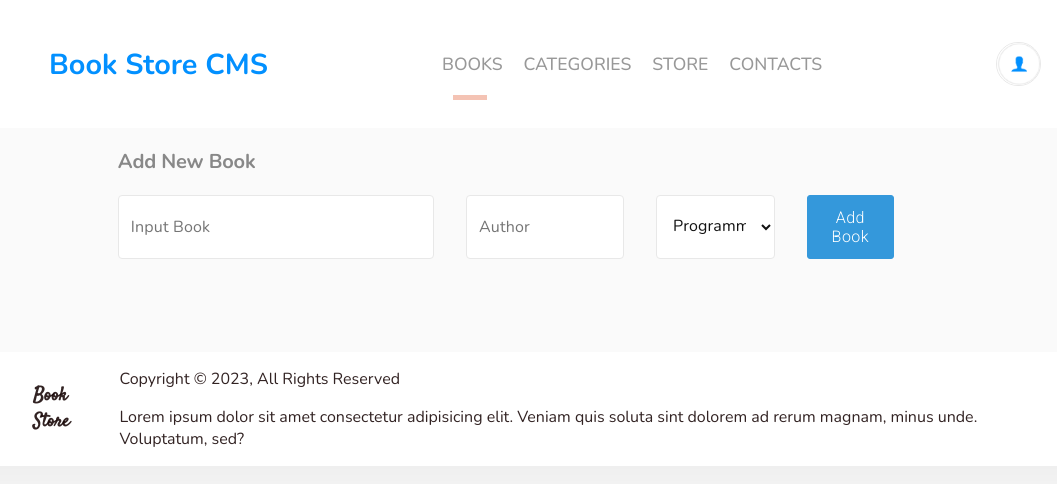
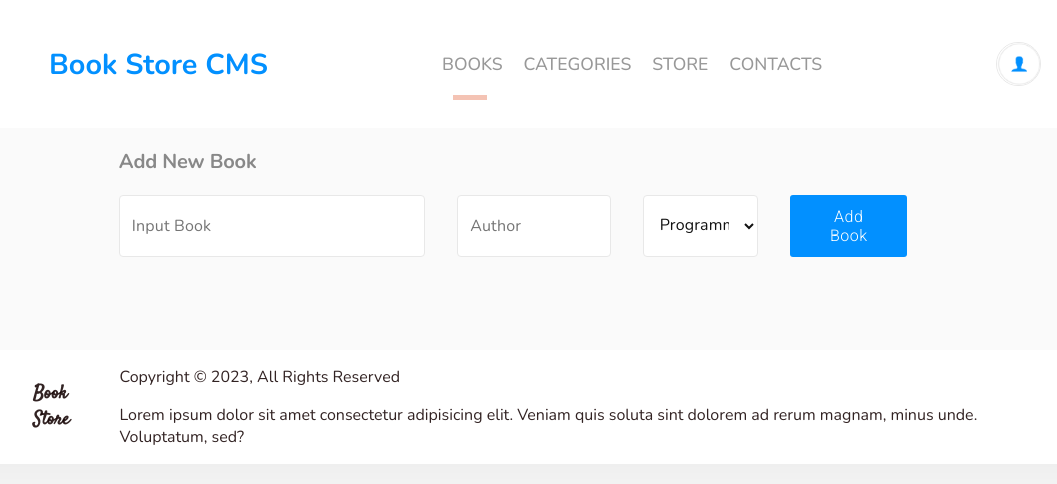
Before and after one commit to belaymit/bookstore-react-redux, a React (Create React App) app: page / in a window 1280 px wide. Shown: the top 484 px of the page, without its empty margins (127-1184 px from the left). Built offline with nearby package versions, Linux system fonts and the light colour scheme.

Commit message:
added width to addBook button

```diff
--- a/src/styles/addBooks.scss
+++ b/src/styles/addBooks.scss
@@ -50,40 +50,6 @@
     }
 
     .btn-submit {
-      flex: 0.5;
-      background: #3498db;
-      outline: none;
-      border: 0.3px solid #3498db;
-      cursor: pointer;
-      color: $color-white;
-      transition: $transition;
-
-      &:hover {
-        border: 0.3px solid orange;
-        background: #1f567a;
-      }
-    }
-
-    select {
-      padding: 0.75rem;
-      border-radius: 0.25rem;
-      border: 1px solid #e8e8e8;
-      background-color: #fff;
-      font-size: 1rem;
-      letter-spacing: 0.15px;
-      color: #121212;
-
-      &:focus {
-        outline: none;
-        border: 1px solid $color-blue;
-      }
-    }
-
-    @include sm {
-      flex-direction: column;
-    }
-
-    button {
       cursor: pointer;
       border: none;
       background-color: #0290ff;
@@ -94,6 +60,23 @@
       font-weight: 300;
       letter-spacing: 0.5px;
       color: #fff;
+      transition: $transition;
+
+      &:hover {
+        border: 0.3px solid transparent;
+        background: #4781a8;
+      }
+    }
+
+    select {
+      &:focus {
+        outline: none;
+        border: 1px solid $color-blue;
+      }
+    }
+
+    @include sm {
+      flex-direction: column;
     }
   }
 }
```
